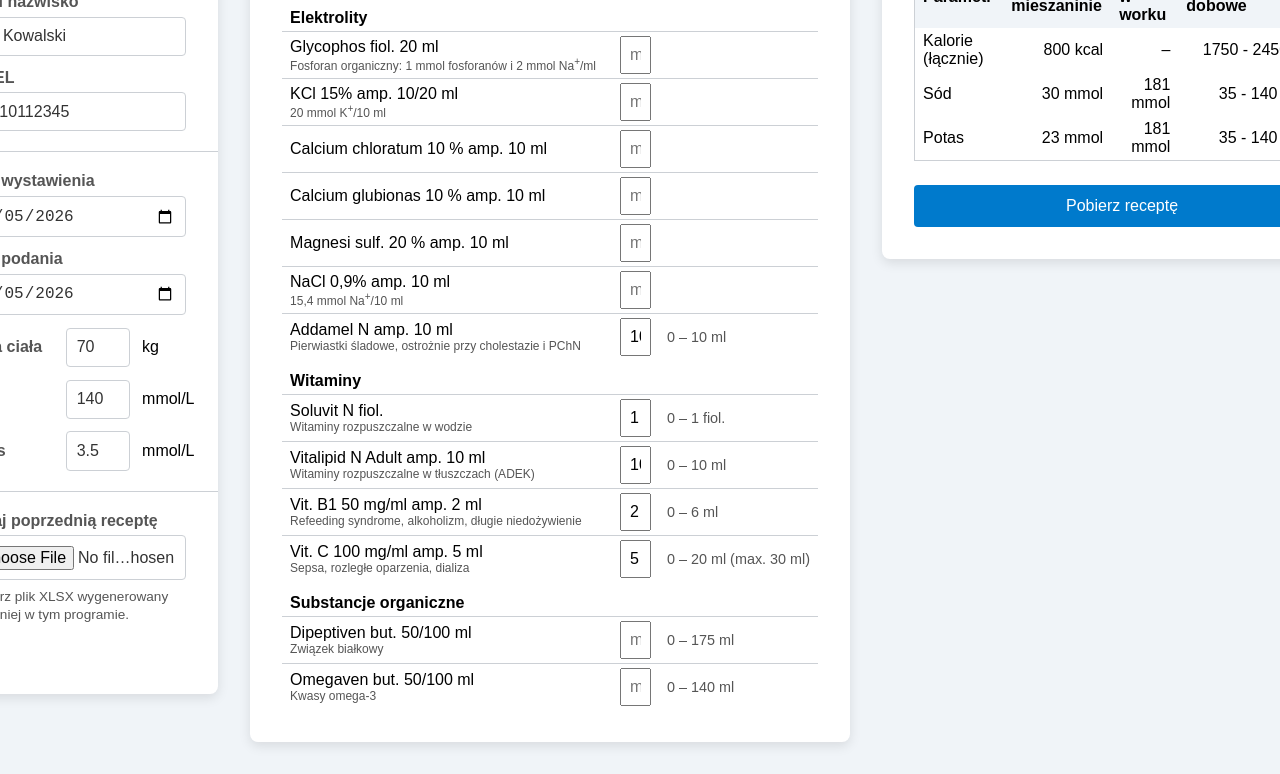
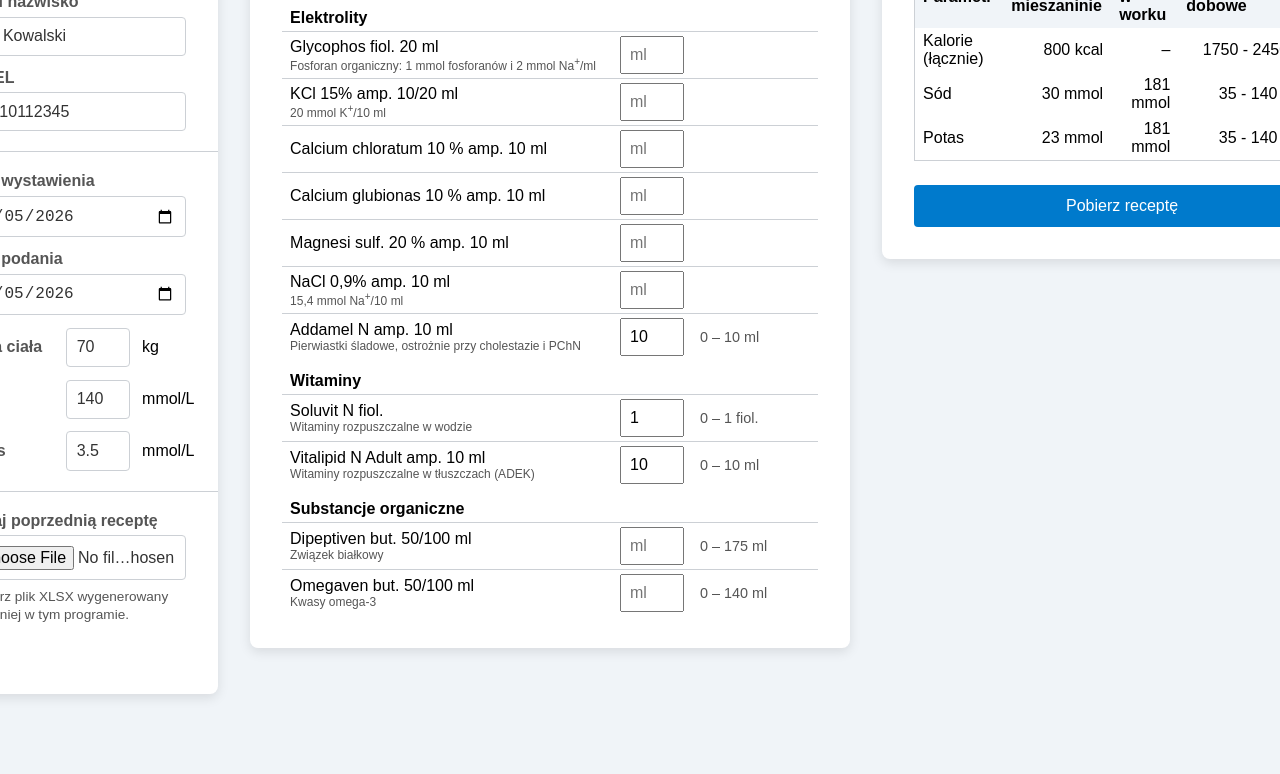
Before and after one commit to macpiek/parenteral_nutrition_generator, a plain HTML site: page index.html in a window 1280 px wide. Shown: the part 151-925 px from the top of the page. After the commit the page ends 877 px from the top, so only its background shows below. Drawn offline with nearby package versions, Linux system fonts and the light colour scheme.

Commit message:
Hide vitamin B1 and C defaults

```diff
--- a/config.json
+++ b/config.json
@@ -88,29 +88,29 @@
         "Vitalipid N Adult": 10,
         "Soluvit N": 1,
         "Addamel N": 10,
-        "Vit. B1": 2,
-        "Vit. C": 5
+        "Vit. B1": "",
+        "Vit. C": ""
       },
       "Kabiven": {
         "Vitalipid N Adult": 10,
         "Soluvit N": 1,
         "Addamel N": 10,
-        "Vit. B1": 2,
-        "Vit. C": 5
+        "Vit. B1": "",
+        "Vit. C": ""
       },
       "SmofKabiven Peripheral": {
         "Vitalipid N Adult": 10,
         "Soluvit N": 1,
         "Addamel N": 10,
-        "Vit. B1": 2,
-        "Vit. C": 5
+        "Vit. B1": "",
+        "Vit. C": ""
       },
       "Kabiven Peripheral": {
         "Vitalipid N Adult": 10,
         "Soluvit N": 1,
         "Addamel N": 10,
-        "Vit. B1": 2,
-        "Vit. C": 5
+        "Vit. B1": "",
+        "Vit. C": ""
       }
     },
 
--- a/index.html
+++ b/index.html
@@ -167,7 +167,7 @@
           <td class="input"><input type="text" id="add5" placeholder="ml"></td><td></td>
         </tr>
 
-        <tr>
+        <tr style="display:none;">
           <td class="label">
             Vit. B1 50 mg/ml amp. 2 ml
             <div class="sub">Refeeding syndrome, alkoholizm, długie niedożywienie</div>
@@ -176,7 +176,7 @@
           <td class="range" id="rangeAdd15">0 – 6 ml</td>
         </tr>
 
-        <tr>
+        <tr style="display:none;">
           <td class="label">
             Vit. C 100 mg/ml amp. 5 ml
             <div class="sub">Sepsa, rozległe oparzenia, dializa</div>
```
